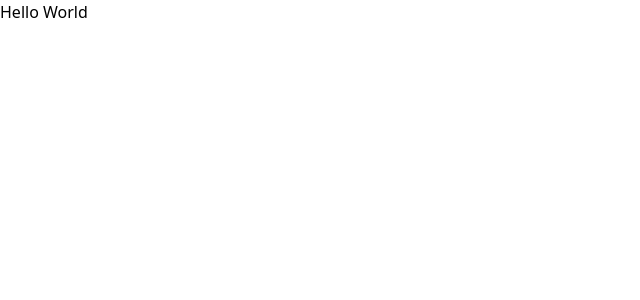
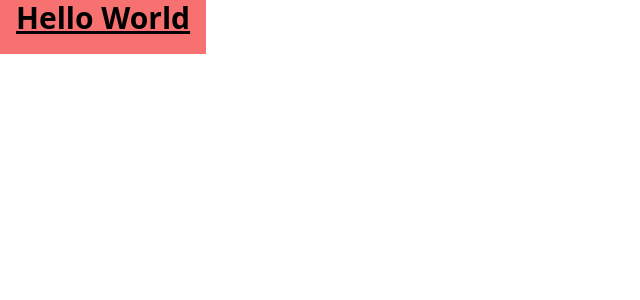
Before and after one commit to borsTiHD/vue-boo-bash, a Vue app: page / in a window 1280 px wide. Shown: the top 300 px of the page, without its empty margins (0-640 px from the left). Built offline with nearby package versions, Linux system fonts and the light colour scheme.

Commit message:
fix: 📦️ Fixing tailwind implementation

```diff
--- a/src/App.vue
+++ b/src/App.vue
@@ -4,7 +4,7 @@
 
 <template>
     <main>
-        <span>Hello World</span>
+        <span class="text-3xl font-bold underline p-4 bg-red-400">Hello World</span>
     </main>
 </template>
 
--- a/tailwind.config.js
+++ b/tailwind.config.js
@@ -2,7 +2,7 @@
 export default {
     content: [
         './index.html',
-        './src/**/*.{js,ts,jsx,tsx}'
+        './src/**/*.{vue,js,ts,jsx,tsx}'
     ],
     theme: {
         extend: {}
```
